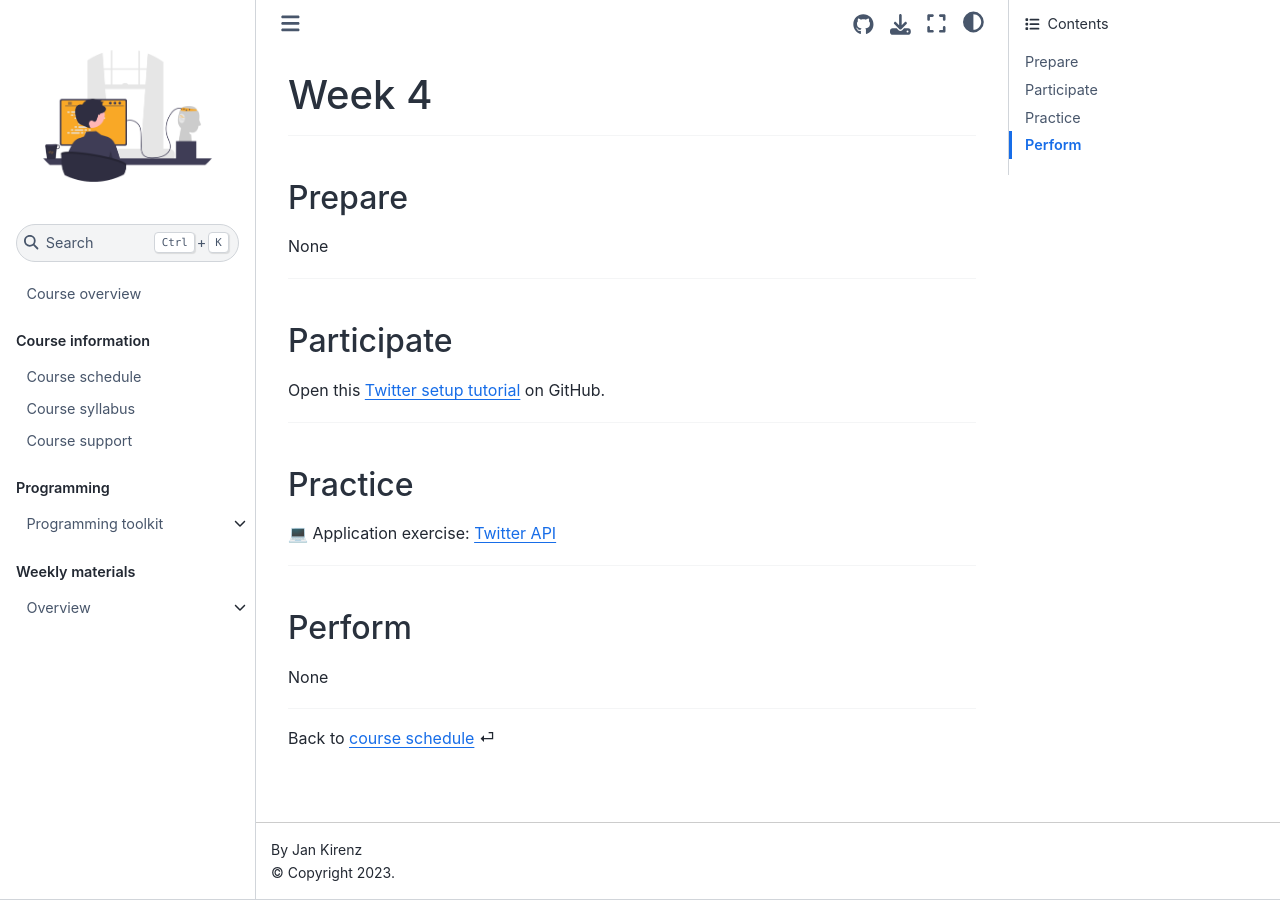
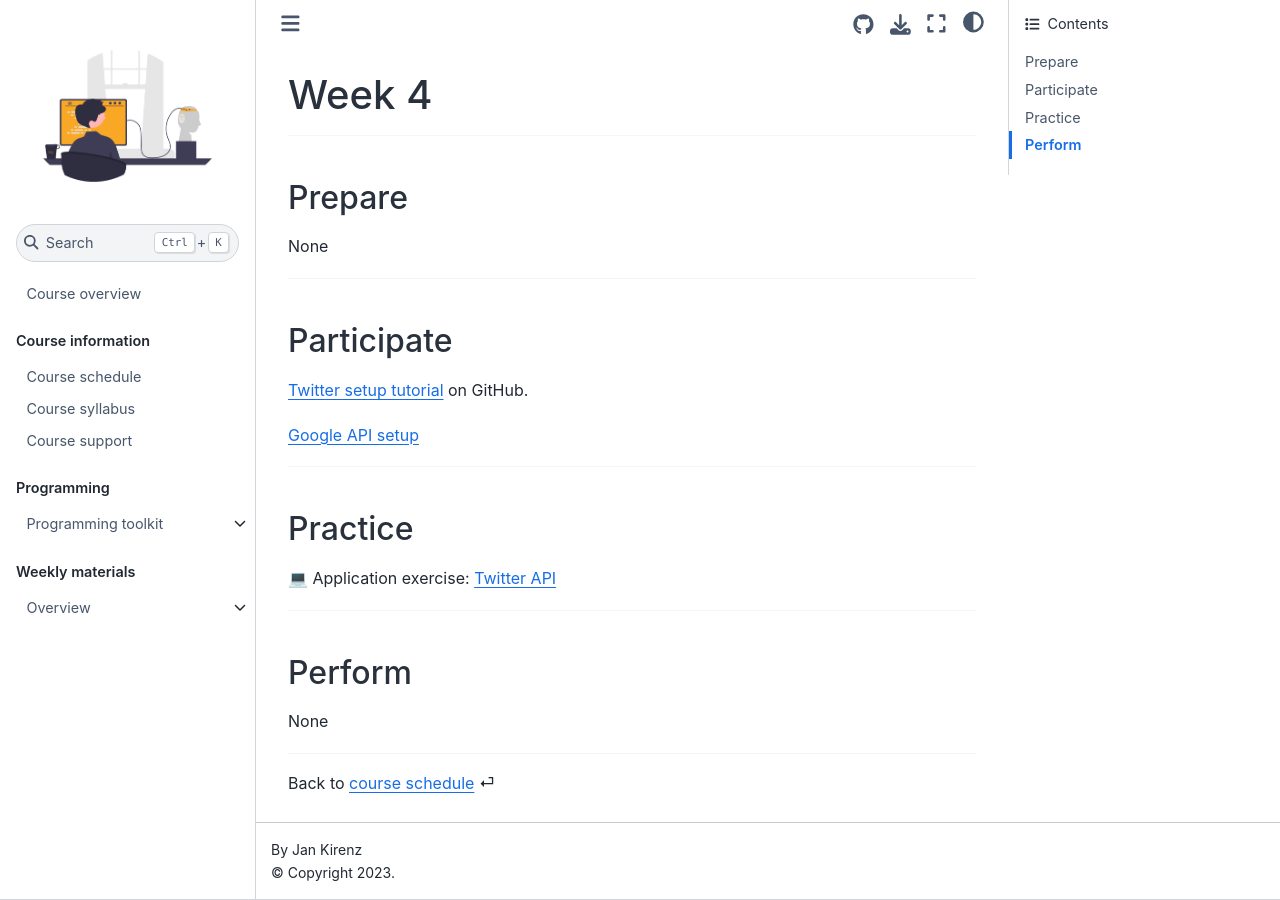
Before and after one commit to ds-ws22/website, a Jupyter Book: the page built from weeks/week4.md, in a window 1280 px wide. Built offline with Jupyter Book 1.0.4 settings and Sphinx 7.4.7 and the Sphinx Book theme 1.1.4, drawn with Linux system fonts in a browser that asks for light colours; comment, search, counter and statistics services are not loaded.

Commit message:
Update week4.md

```diff
--- a/weeks/week4.md
+++ b/weeks/week4.md
@@ -16,7 +16,11 @@ None
 
 
 
-Open this [Twitter setup tutorial](https://github.com/kirenz/twitter-tutorial) on GitHub.
+[Twitter setup tutorial](https://github.com/kirenz/twitter-tutorial) on GitHub.
+
+
+
+[Google API setup](../tutorials/google-api//google-apis.md)
 
 ---
 
```
